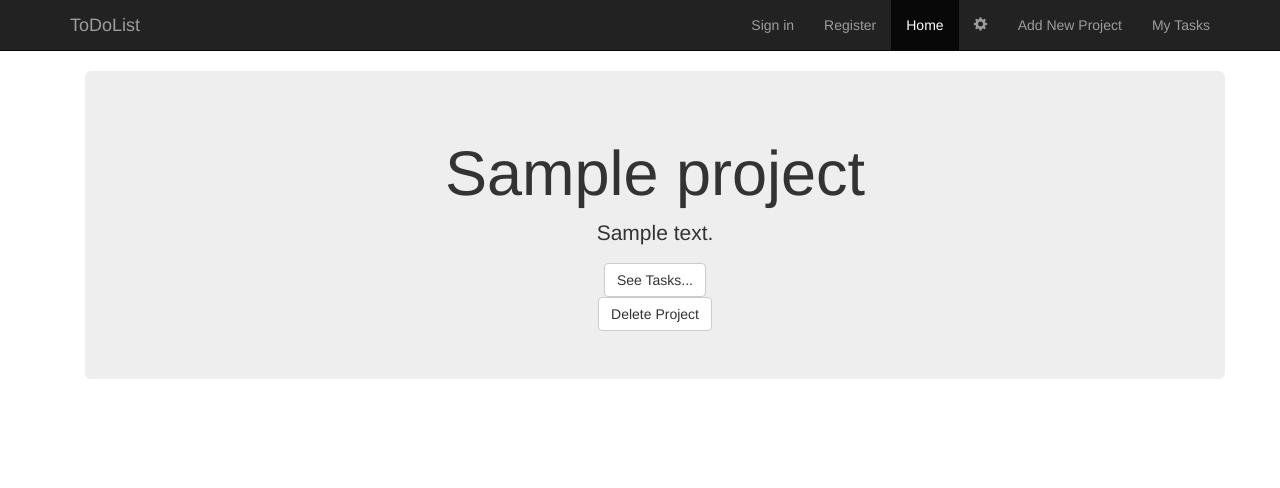
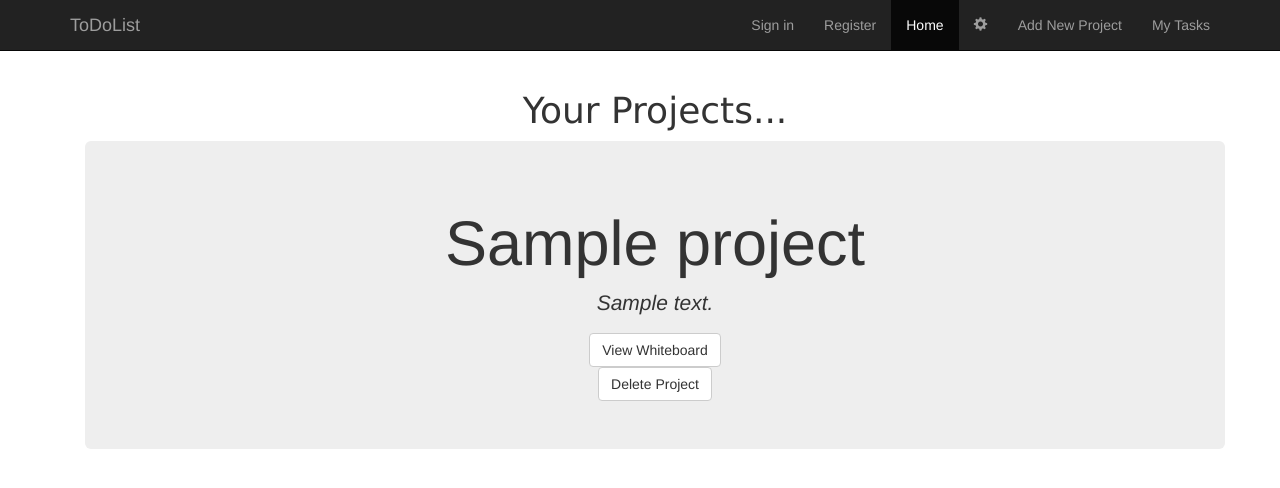
Before and after one commit to GUTeamU/DIM3, a Django app: page /rct/ in a window 1280 px wide. Shown: the top 488 px of the page. Run offline with Django 3.2, Linux system fonts and the light colour scheme; tables that the repository leaves empty hold one stand-in row (values such as "Sample post"); some libraries are stand-ins or nearby versions.

Commit message:
miscellaneous commit

```diff
--- a/requirementsTracker/templates/rct/index.html
+++ b/requirementsTracker/templates/rct/index.html
@@ -1,6 +1,3 @@
-
-
-
 {% extends 'rct/base.html' %}
 
 {% block nav-register %}{% endblock %}
@@ -11,11 +8,14 @@
 
     <div class="container">
         {% if projects %}
+            <div id="header">
+                <h1> Your Projects... </h1>
+            </div>
             {% for project in projects %}
             <div class="jumbotron">
                 <h1>{{ project.name }}</h1>
-                <p>{{ project.description }}</p>
-                <a href="{% url 'project' project.url %}" class ="btn btn-default">See Tasks...</a></br>
+                <p><i>{{ project.description }}</i></p>
+                <a href="{% url 'project' project.url %}" class ="btn btn-default">View Whiteboard</a></br>
                 <a href='/rct/project/{{project.name}}/delete/' class ="btn btn-default">Delete Project</a>
 
             </div>
--- a/requirementsTracker/templates/rct/tasks/create.html
+++ b/requirementsTracker/templates/rct/tasks/create.html
@@ -20,7 +20,7 @@
 {% block body_block %}
 
         <div id="header">
-            <h1> this is {{ project.name }} add task</h1>
+            <h1> Add New Task to {{ project.name }} Project </h1>
         </div>
 
 
```
